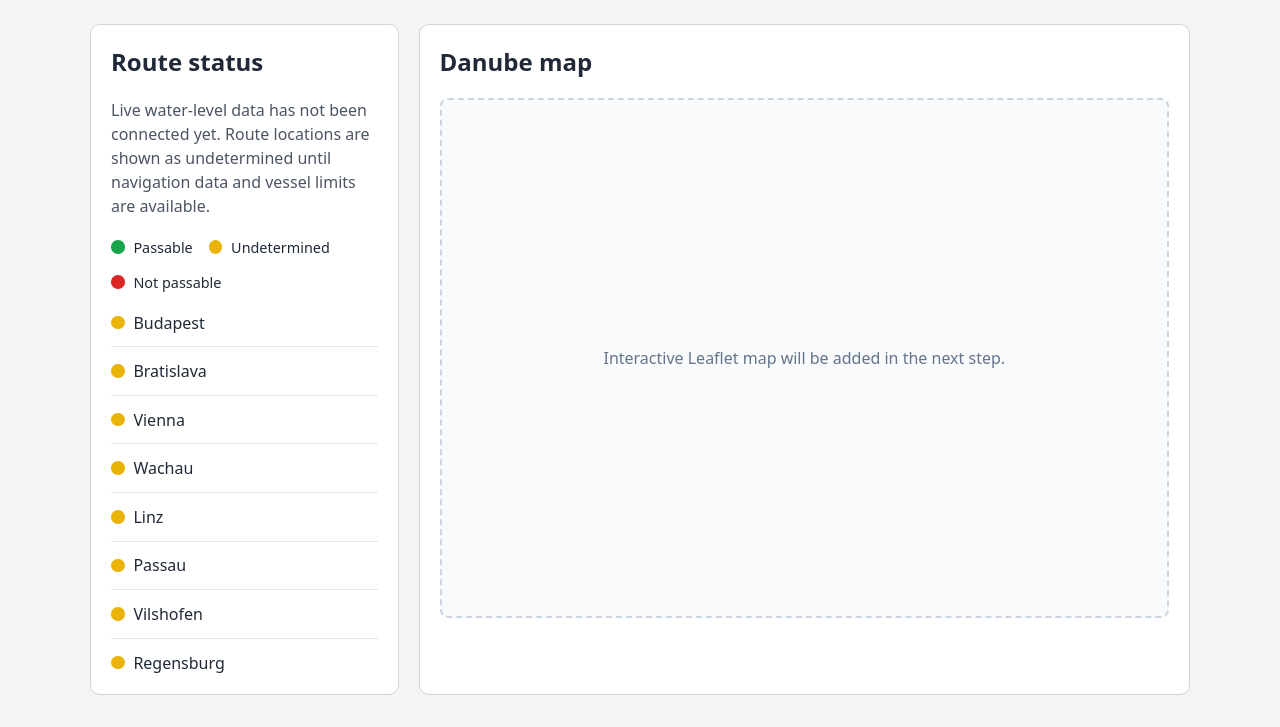
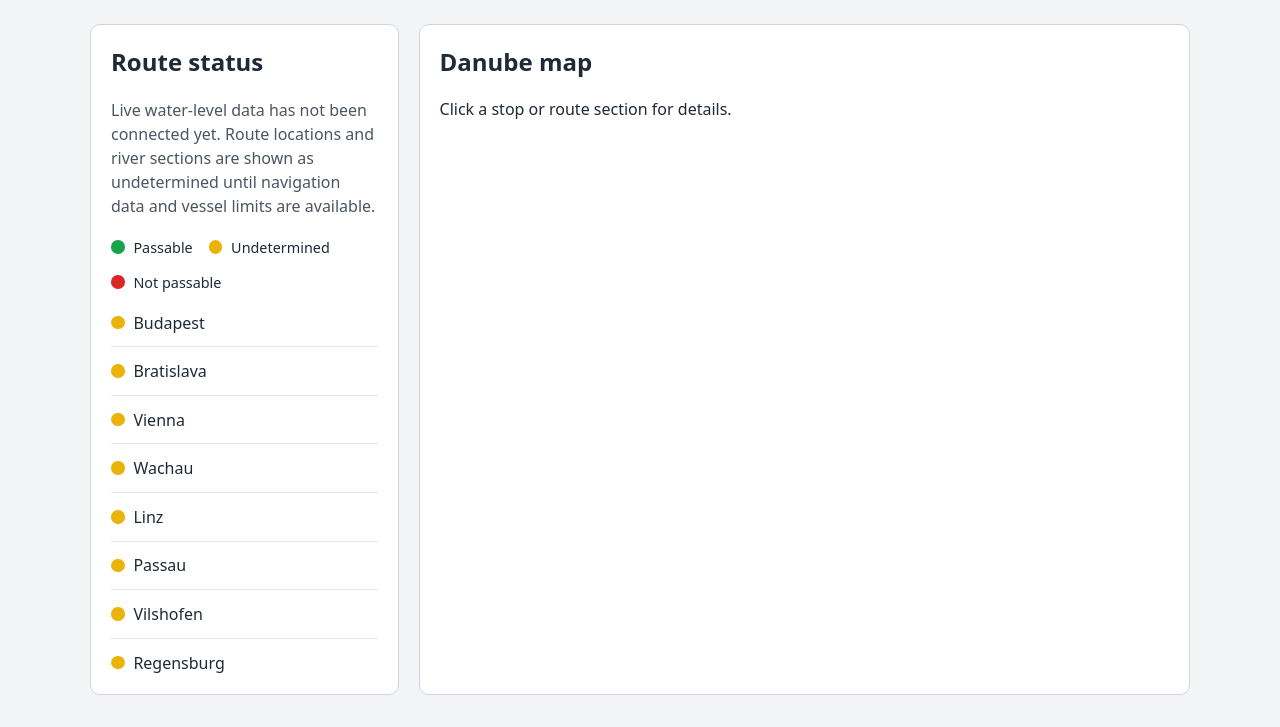
Before and after one commit to cloudymike/danube-water-level, a Flask app: page / in a window 1280 px wide. Shown: the part 116-843 px from the top of the page. Run offline with Flask 3, Linux system fonts and the light colour scheme.

Commit message:
Add Leaflet map container and route data

```diff
--- a/templates/index.html
+++ b/templates/index.html
@@ -4,6 +4,12 @@
     <meta charset="utf-8">
     <meta name="viewport" content="width=device-width, initial-scale=1">
     <title>Danube Cruise Navigation Status</title>
+    <link
+        rel="stylesheet"
+        href="https://unpkg.com/leaflet@1.9.4/dist/leaflet.css"
+        integrity="sha256-p4NxAoJBhIIN+hmNHrzRCf9tD/miZyoHS5obTRR9BMY="
+        crossorigin=""
+    >
     <link rel="stylesheet" href="{{ url_for('static', filename='css/style.css') }}">
 </head>
 <body>
@@ -18,8 +24,9 @@
         <section class="status-card">
             <h2>Route status</h2>
             <p class="notice">
-                Live water-level data has not been connected yet. Route locations are
-                shown as undetermined until navigation data and vessel limits are available.
+                Live water-level data has not been connected yet. Route locations and
+                river sections are shown as undetermined until navigation data and vessel
+                limits are available.
             </p>
 
             <div class="legend" aria-label="Navigation status legend">
@@ -31,7 +38,7 @@
             <div class="route-list">
                 {% for location in route %}
                 <div class="route-stop">
-                    <span class="status-dot yellow"></span>
+                    <span class="status-dot {{ 'yellow' if location.status == 'unknown' else location.status }}"></span>
                     <span>{{ location.name }}</span>
                 </div>
                 {% endfor %}
@@ -39,11 +46,24 @@
         </section>
 
         <section class="map-card">
-            <h2>Danube map</h2>
-            <div id="map-placeholder">
-                Interactive Leaflet map will be added in the next step.
+            <div class="map-card-heading">
+                <div>
+                    <h2>Danube map</h2>
+                    <p>Click a stop or route section for details.</p>
+                </div>
             </div>
+            <div id="map" aria-label="Map of the Danube route from Budapest to Regensburg"></div>
         </section>
     </main>
+
+    <script>
+        window.DANUBE_ROUTE = {{ route | tojson }};
+    </script>
+    <script
+        src="https://unpkg.com/leaflet@1.9.4/dist/leaflet.js"
+        integrity="sha256-20nQCchB9co0qIjJZRGuk2/Z9VM+kNiyxNV1lvTlZBo="
+        crossorigin=""
+    ></script>
+    <script src="{{ url_for('static', filename='js/map.js') }}"></script>
 </body>
 </html>
```
